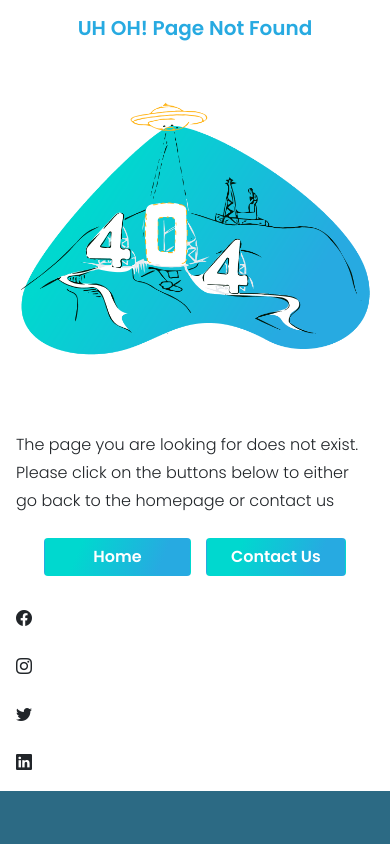
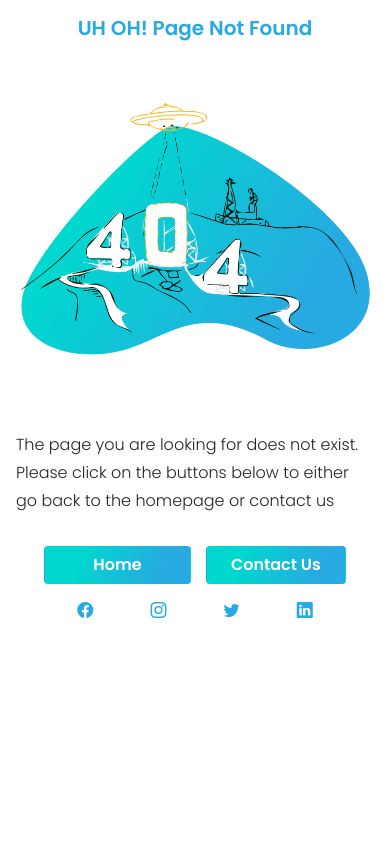
Before and after one commit to innkeeper-work/innkeeper.work_lms, a React (Create React App) app: page /blog in a window 390 px wide. Shown: the top 844 px of the page. Built offline with nearby package versions, Linux system fonts and the light colour scheme.

Commit message:
Completed design and responsiveness of Error404

```diff
--- a/src/components/Icons.js
+++ b/src/components/Icons.js
@@ -1,4 +1,4 @@
-import React from "react";
+import React from 'react';
 
 export const BookIcon = () => {
   return (
--- a/src/pages/Error404.js
+++ b/src/pages/Error404.js
@@ -1,14 +1,13 @@
-import React from "react";
-import img404 from "../images/404.png";
-import { FacebookIcon } from "../components/Icons";
-import { TwitterIcon } from "../components/Icons";
-import { InstagramIcon } from "../components/Icons";
-import { LinkedInIcon } from "../components/Icons";
-import { Home } from "../components/Buttons";
-import { ContactUs } from "../components/Buttons";
+import React from 'react';
+import img404 from '../images/404.png';
+import { FacebookIcon } from '../components/Icons';
+import { TwitterIcon } from '../components/Icons';
+import { InstagramIcon } from '../components/Icons';
+import { LinkedInIcon } from '../components/Icons';
+import { Home } from '../components/Buttons';
+import { ContactUs } from '../components/Buttons';
 
 const Error404 = () => {
-
   return (
     <div className="row">
       <div className="col-md-6 col-lg-6 col-sm-6 col-xs-12 g-0">
@@ -24,25 +23,37 @@ const Error404 = () => {
         <h5 className="herotextColored d-none d-sm-block">
           <strong>UH OH! Page Not Found</strong>
         </h5>
-        <p>
+        <p className="pb-4">
           The page you are looking for does not exist. Please click on the
           buttons below to either go back to the homepage or contact us
         </p>
 
         <div className="row d-flex justify-content-center g-4">
-          <div className="btn d-flex justify-content-evenly">
+          <div className="btn d-flex justify-content-evenly g-2 p-auto">
             <Home />
             <ContactUs />
           </div>
-          <FacebookIcon />
-          <InstagramIcon />
-          <TwitterIcon />
-          <LinkedInIcon />
+
+          <div className="herotextColored d-flex justify-content-evenly g-2 p-auto">
+            <FacebookIcon className="" />
+            <InstagramIcon className />
+            <TwitterIcon className />
+            <LinkedInIcon className />
+          </div>
+          <div>
+            <br />
+            <br />
+            <br />
+            <br />
+            <br />
+            <br />
+            <br />
+            <br />
+          </div>
         </div>
       </div>
     </div>
   );
-
 };
 
 export default Error404;
```
Lines whose indentation alone changed are shown as unchanged.
